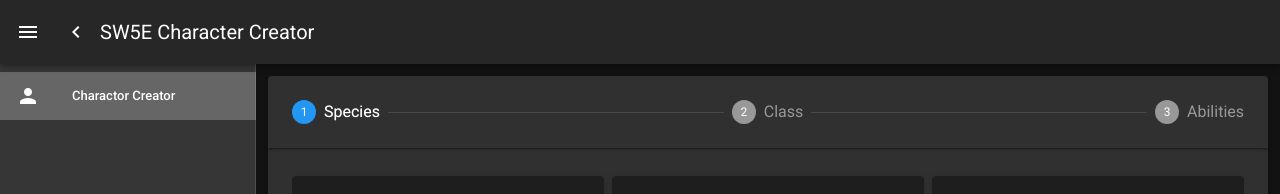
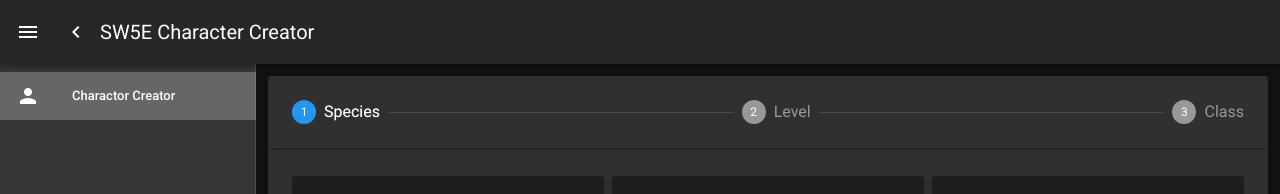
Before and after one commit to benwicker/CharacterCreator, a Nuxt app: page /charactor-creator in a window 1280 px wide. Shown: the top 194 px of the page. Built offline with nearby package versions, Linux system fonts and the light colour scheme.

Commit message:
changed step names

```diff
--- a/pages/charactor-creator.vue
+++ b/pages/charactor-creator.vue
@@ -8,9 +8,9 @@
               <v-stepper-header>
                 <v-stepper-step editable :complete="currentStep > 1" step="1">Species</v-stepper-step>
                 <v-divider></v-divider>
-                <v-stepper-step editable :complete="currentStep > 2" step="2">Class</v-stepper-step>
+                <v-stepper-step editable :complete="currentStep > 2" step="2">Level</v-stepper-step>
                 <v-divider></v-divider>
-                <v-stepper-step editable step="3">Abilities</v-stepper-step>
+                <v-stepper-step editable step="3">Class</v-stepper-step>
               </v-stepper-header>
             </v-flex>
             <v-flex d-flex xs11 class="fill-height">
```
